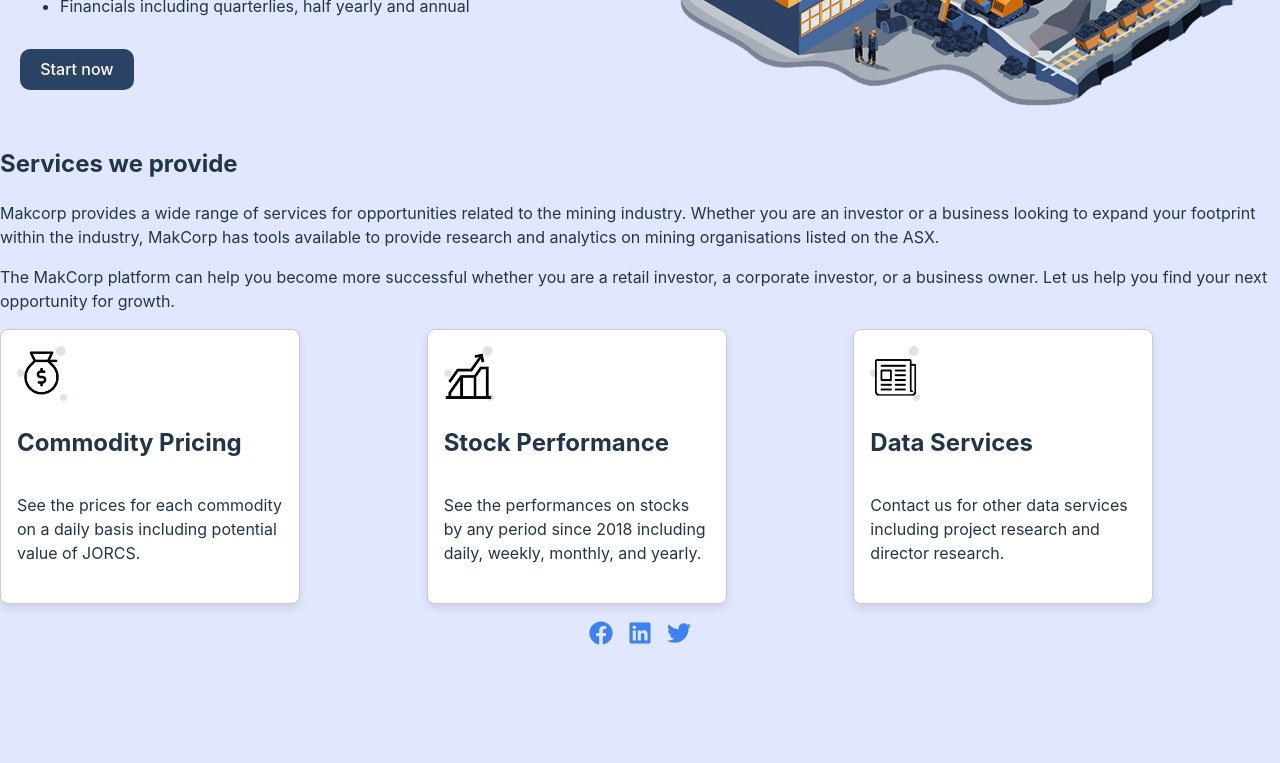
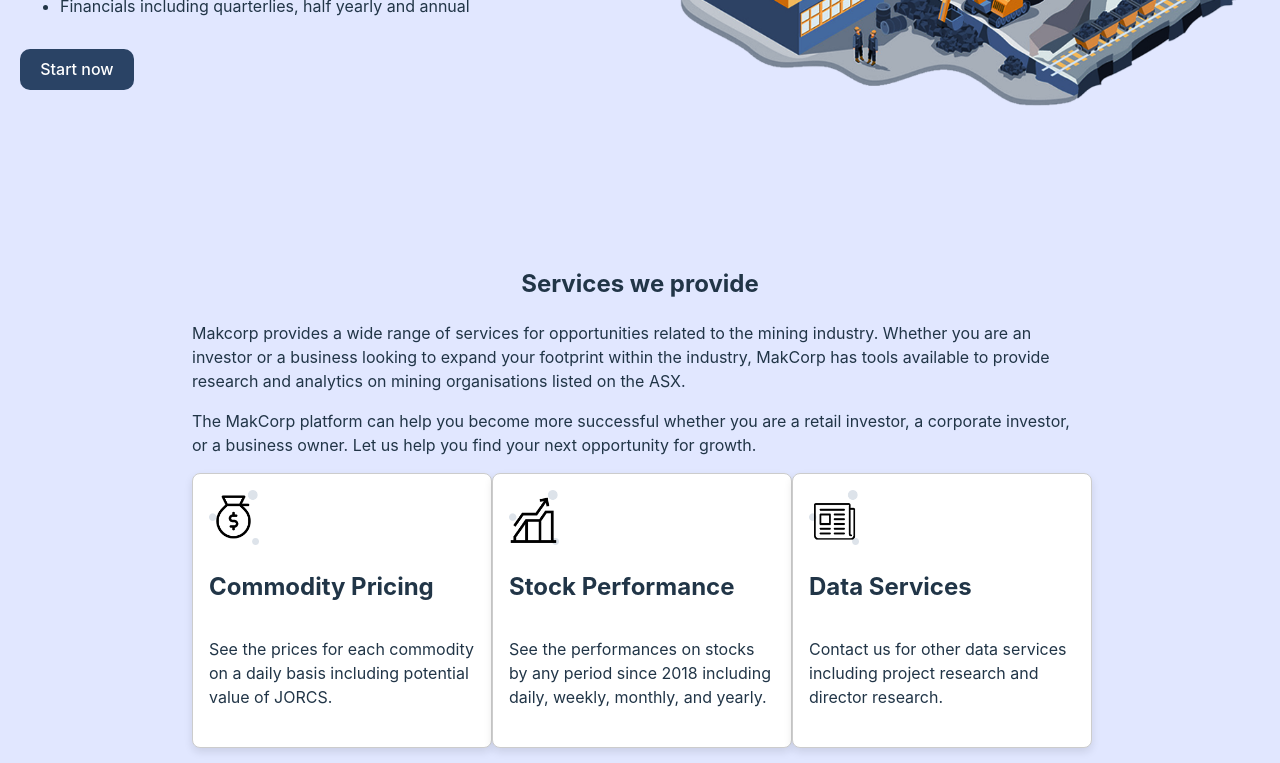
Before and after one commit to jayshah41/Puzzled, a React (Vite) app: page / in a window 1280 px wide. Shown: the part 580-1343 px from the top of the page. Built offline with nearby package versions, Linux system fonts and the light colour scheme.

Commit message:
Refactor Services component to use standard padding and improve text alignment

```diff
--- a/src/components/Services.jsx
+++ b/src/components/Services.jsx
@@ -1,26 +1,27 @@
-import React from 'react'
-import { FaFacebook, FaLinkedin, FaTwitter } from "react-icons/fa";
+import React from 'react';
 import './GeneralStyles.css';
 import ServicesCardContainer from './ServicesCardContainer';
 import Socials from './Socials';
 
 const Services = () => {
   return (
-    <div className="bg-gray-50 py-12 px-6 text-center">
-      <h2 className="text-4xl font-bold text-gray-900">Services we provide</h2>
-      <p className="text-gray-600 mt-4 max-w-2xl mx-auto">
+    <div className="standard-padding">
+      <h2 className="text-4xl centre">Services we provide</h2>
+      <div style={{ width: '70vw', margin: 'auto' }}>
+        <p className="text-gray-600 centre">
           Makcorp provides a wide range of services for opportunities related to the mining industry.
           Whether you are an investor or a business looking to expand your footprint within the industry,
           MakCorp has tools available to provide research and analytics on mining organisations listed on the ASX.
         </p>
-      <p className="text-gray-600 mt-4 max-w-2xl mx-auto">
+        <p className="text-gray-600 centre">
           The MakCorp platform can help you become more successful whether you are a retail investor,
           a corporate investor, or a business owner. Let us help you find your next opportunity for growth.
         </p>
+      <ServicesCardContainer />
+      <Socials />
+      </div>
 
-      <ServicesCardContainer />
 
-      <Socials />
     </div>
 
   );
```
Lines whose indentation alone changed are shown as unchanged.
